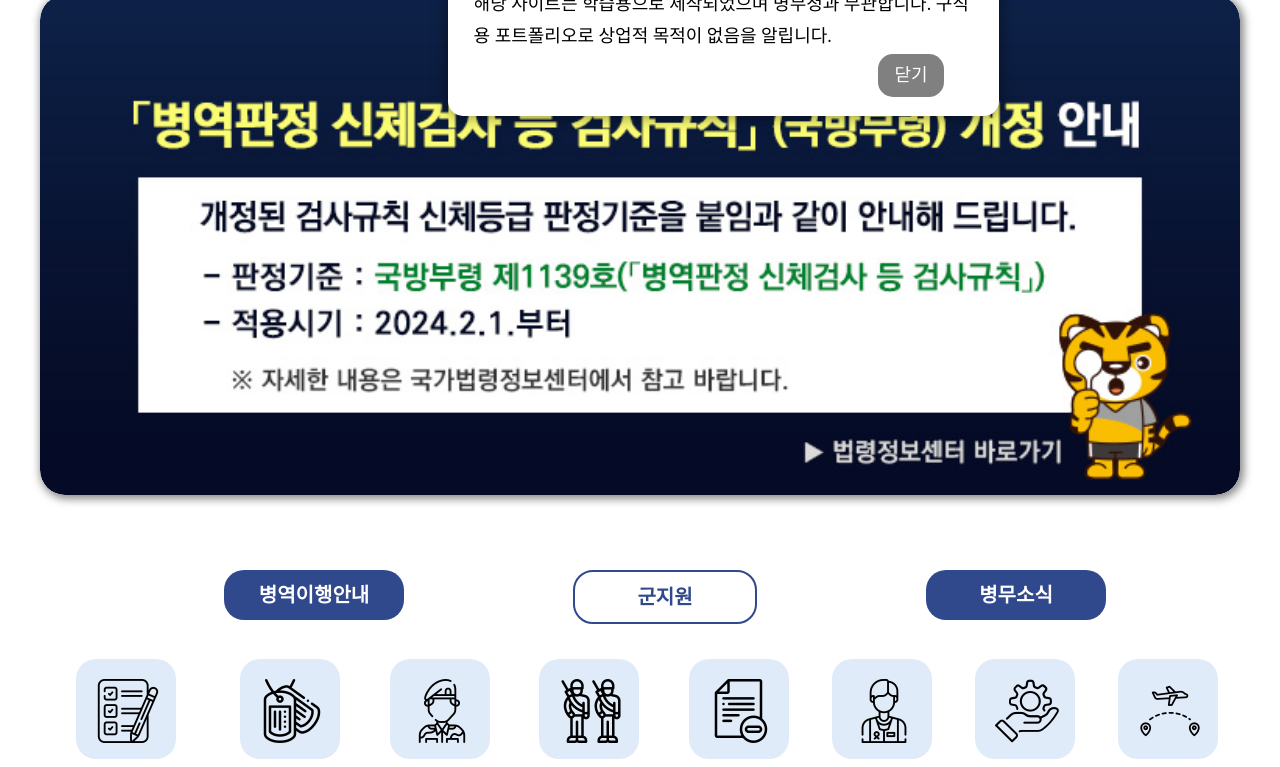
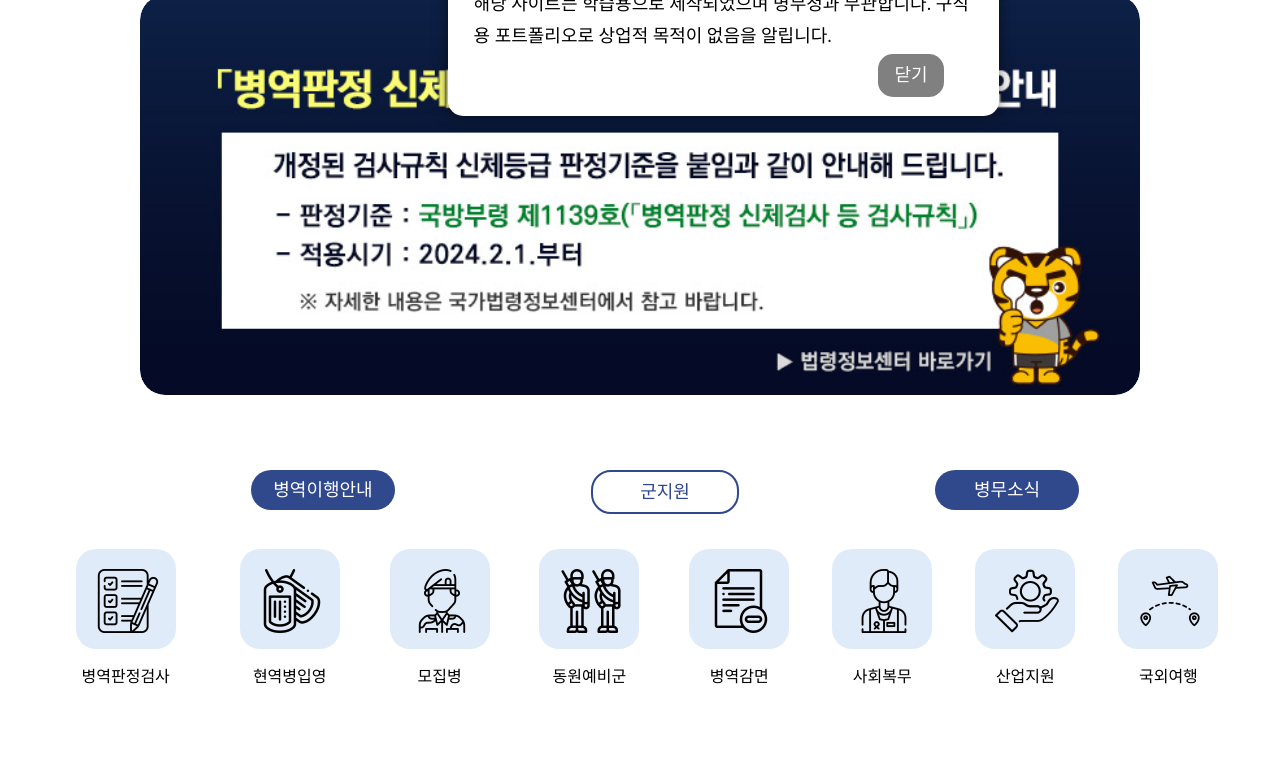
Before and after one commit to lsy1168/project1, a plain HTML site: page index.html in a window 1280 px wide. Shown: the part 155-922 px from the top of the page. Drawn offline with nearby package versions, Linux system fonts and the light colour scheme; a web font is replaced by a local one.

Commit message:
디자인완성

```diff
--- a/css/style.css
+++ b/css/style.css
@@ -107,7 +107,7 @@ header {
   align-items: center;
 }
 .logo > h1 {
-  font-size: 180%;
+  font-size: 28px;
   font-weight: bold;
   margin-left: 10px;
 }
@@ -139,6 +139,8 @@ header {
 .header_gnb > li > a {
   line-height: 100px;
   color: black;
+  font-size: 20px;
+  font-weight:600;
 }
 /* gnb 1뎁스 */
 .header_gnb li:hover {
@@ -233,14 +235,14 @@ main {
   max-width: 1200px;
   width: 100%;
   margin: auto;
-  height: 500px;
+  height: 400px;
   border-radius: 25px;
-  box-shadow: 2px 2px 8px 2px rgba(110, 110, 110, 0.8);
 }
 
 .main_banner {
-  width: 100%;
+  width: 1000px;
   height: 100%;
+  margin: auto;
   position: relative;
   overflow: hidden;
   border-radius: 25px;
@@ -259,15 +261,18 @@ main {
   opacity: 1;
 }
 .slide1 {
-  background: url(../img/CAIS_HPIS_1.jpg) no-repeat center top/cover;
+  background: url(../img/CAIS_HPIS_1.jpg) no-repeat center;
+  background-size: cover;
   border-radius: 25px;
 }
 .slide2 {
-  background: url(../img/CAIS_HPIS_2.jpg) no-repeat center top/cover;
+  background: url(../img/CAIS_HPIS_2.jpg) no-repeat center ;
+  background-size: cover;
   border-radius: 25px;
 }
 .slide3 {
-  background: url(../img/CAIS_HPIS_3.jpg) no-repeat center top/cover;
+  background: url(../img/CAIS_HPIS_3.jpg) no-repeat center /* top/cover */;
+  background-size: cover;
   border-radius: 25px;
 }
 .section_2 {
@@ -275,7 +280,7 @@ main {
   max-width: 1200px;
   width: 100%;
   margin: auto;
-  height: 280px;
+  height: 240px;
 }
 .main_top {
   display: flex;
@@ -286,13 +291,13 @@ main {
   margin: 25px;
 }
 .main_top_box1 {
-  width: 15%;
-  height: 50px;
+  width: 12%;
+  height: 40px;
   margin: 10px;
-  line-height: 50px;
+  line-height: 40px;
   border-radius: 20px;
-  font-size: 20px;
-  font-weight: bold;
+  font-size: 18px;
+  font-weight: 500;
   background: #30488c;
   color: white;
 }
@@ -300,14 +305,14 @@ main {
   color: white;
 }
 .main_top_box2 {
-  width: 15%;
-  height: 50px;
+  width: 12%;
+  height: 40px;
   margin: 10px;
-  line-height: 50px;
+  line-height: 40px;
   border-radius: 20px;
   border: 2px solid #30488c;
-  font-size: 20px;
-  font-weight: bold;
+  font-size: 18px;
+  font-weight: 500;
   color: #30488c;
 }
 
@@ -316,13 +321,13 @@ main {
 }
 
 .main_top_box3 {
-  width: 15%;
-  height: 50px;
+  width: 12%;
+  height: 40px;
   margin: 10px;
-  line-height: 50px;
+  line-height: 40px;
   border-radius: 20px;
-  font-size: 20px;
-  font-weight: bold;
+  font-size: 18px;
+  font-weight: 500;
   background: #30488c;
   color: white;
 }
@@ -948,3 +953,7 @@ footer {
   height: 100px;
   margin-top: 5px;
 }
+.f_bottom_box{
+  width: 100%;
+  margin-top: 20px;
+}
--- a/index.html
+++ b/index.html
@@ -984,12 +984,12 @@
         </div>
         <div class="footer_2">
           <div class="f_bottom">
-            <span>
-              (우)03739 서울특별시 서대문구 통일로 97 민원대표전화 182(유료)
-              찾아오시는길 © 2018. KOREAN NATIONAL POLICE AGENCY 본 홈페이지에
-              게시판 이메일 주소가 자동 수집되는 것을 거부하며, 이를 위반시
-              정보통신망법에 의해 처벌됨을 유념하시기 바랍니다.123
-            </span>
+            <div class="f_bottom_box">
+              <p>
+                (우)35208 대전광역시 서구 청사로 189, 정부대전청사 2동 / 대표전화 : 1588-9090(유료 / 월∼금 09:00~18:00, 공휴일 제외)
+              </p>
+              <p>Copyrightⓒ Military Manpower Administration. All Rights Reserved</p>
+            </div>
           </div>
         </div>
       </footer>
```
